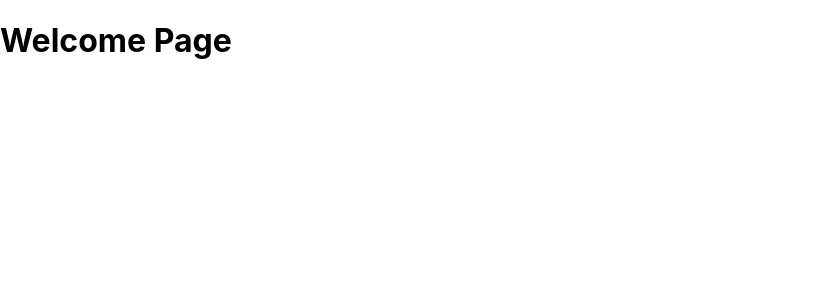
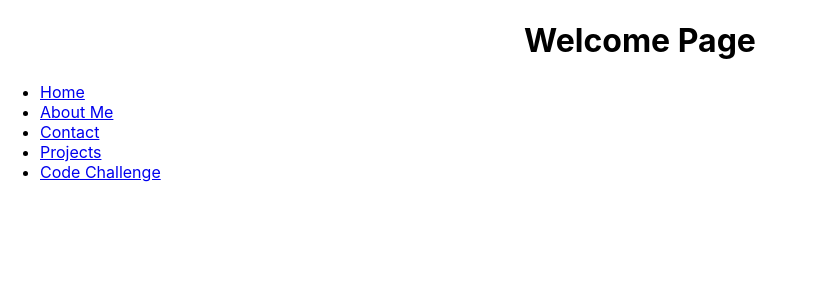
Before and after one commit to Isaac3924/my-website, a React (Create React App) app: page / in a window 1280 px wide. Shown: the top 300 px of the page, without its empty margins (0-817 px from the left). Built offline with nearby package versions, Linux system fonts and the light colour scheme.

Commit message:
Add feat: Nav component prototype working in Home component. CSS working for Home's header

```diff
--- a/src/App.css
+++ b/src/App.css
@@ -36,3 +36,7 @@
     transform: rotate(360deg);
   }
 }
+
+.Home-title {
+  text-align: center;
+}
--- a/src/App.js
+++ b/src/App.js
@@ -7,6 +7,7 @@ import Projects from './Projects';
 import CodeChallenge from './CodeChallenge';
 import './App.css';
 
+//Establishes the routes to my pages which are React components.
 function App() {
   return (
     <Router>
--- a/src/Home.js
+++ b/src/Home.js
@@ -1,9 +1,15 @@
 import React from "react";
+import Navigation from "./Navigation";
 
 function Home() {
   return (
-    <div>
-      <h1>Welcome Page</h1>
+    <div className="home">
+      <div class="Home-title">
+        <h1>Welcome Page</h1>
+      </div>
+      <div class="navigation">
+        <Navigation />
+      </div>
     </div>
   );
 };
--- a/src/Navigation.js
+++ b/src/Navigation.js
@@ -1,6 +1,8 @@
 import React from 'react';
 import { Link } from 'react-router-dom';
 
+//This is a navigation component that will be used and re-used to allow easy navigation whenever needed to my pages as defined by the routes made in the app file. Additionally, thanks to the Link component provided by the 'react-router-dom' library, it doesn't actually load a
+// a new web page, but rather, merely changes the URL displayed in the address bar and renders the corresponding component. This will save on time as we will not need to reload the entire page.
 function Navigation() {
   return (
     <nav>
```
